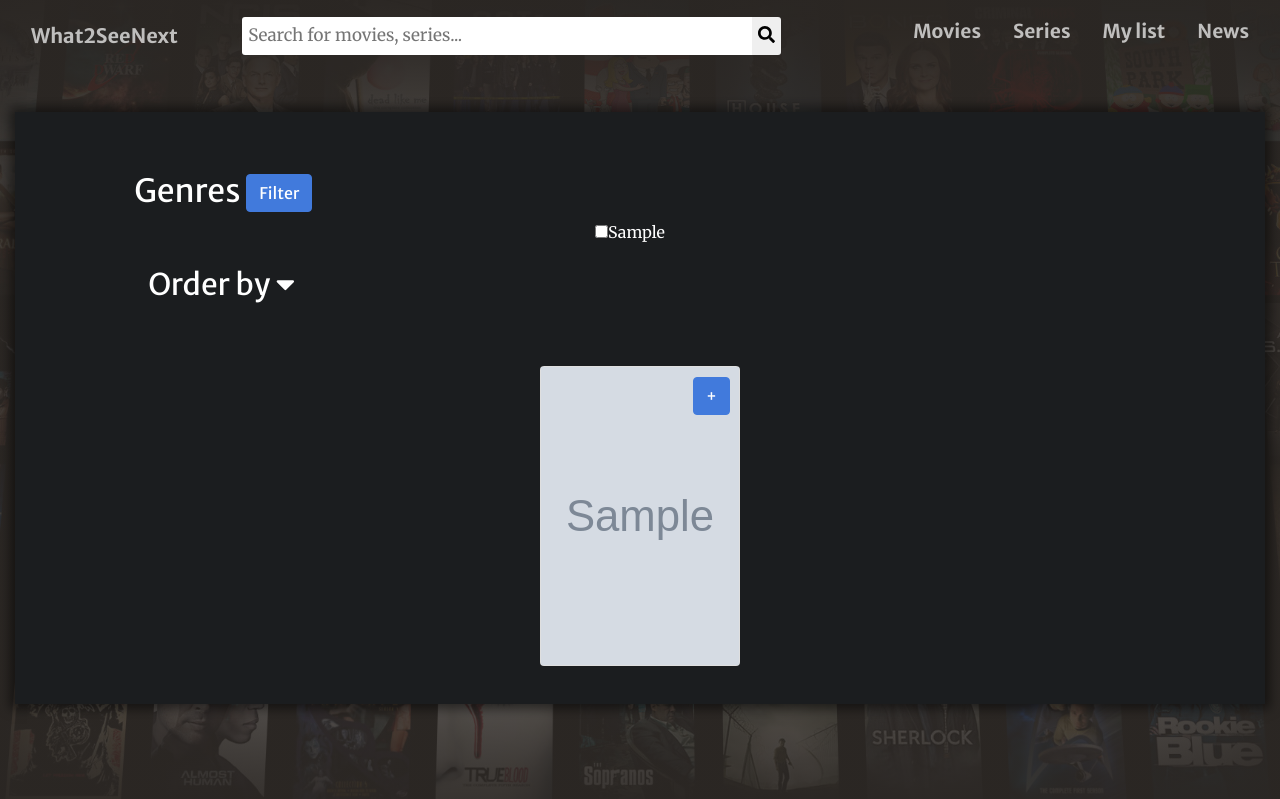
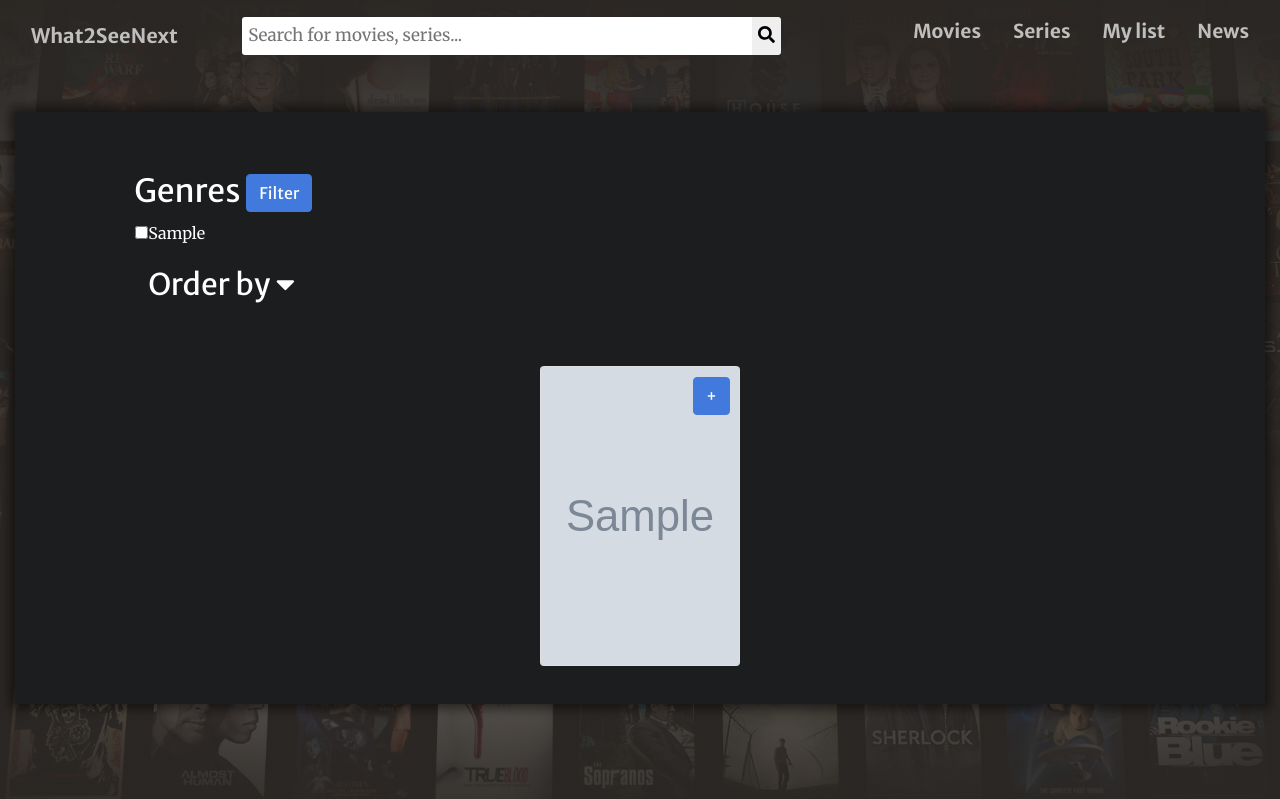
Before and after one commit to marciapires10/What2SeeNext-RDF, a Django app: template webapp/templates/movies_list.html in a window 1280 px wide. Shown: the top 799 px of the page. Run offline with Django 3.2, Linux system fonts and the light colour scheme; the template is opened without the code that fills it: most values are stand-ins (such as "Sample title", 1, 10 or a date in 2020); grey boxes marked "Sample" are stand-in pictures; some libraries are stand-ins or nearby versions.

Commit message:
Minor html changes

```diff
--- a/webapp/templates/movies_list.html
+++ b/webapp/templates/movies_list.html
@@ -15,11 +15,16 @@
                         <table style="color: white;">
                             <tr>
                                 {% for g in movie_genres %}
-                                        <td style="color:white;">
-                                            <tr>
-                                                <input type="checkbox" id={{ g }} name="checkbox" value="{{ g }}" class="chkvalues"><label style="color: white; padding-right: 20px;"> {{ g }}</label>
-                                            </tr>
+                                    {% if forloop.counter0|divisibleby:8 == 0 %}
+                                        <td style="color:white; float: left">
+                                            <input type="checkbox" id={{ g }} name="checkbox" value="{{ g }}" class="chkvalues"><label style="color: white; padding-right: 20px;"> {{ g }}</label>
                                         </td>
+                                    {% else %}
+                                        <tr></tr>
+                                        <td style="color:white; float: left">
+                                            <input type="checkbox" id={{ g }} name="checkbox" value="{{ g }}" class="chkvalues"><label style="color: white; padding-right: 20px;"> {{ g }}</label>
+                                        </td>
+                                    {% endif %}
                                 {% endfor %}
                             </tr>
                         </table>
```
